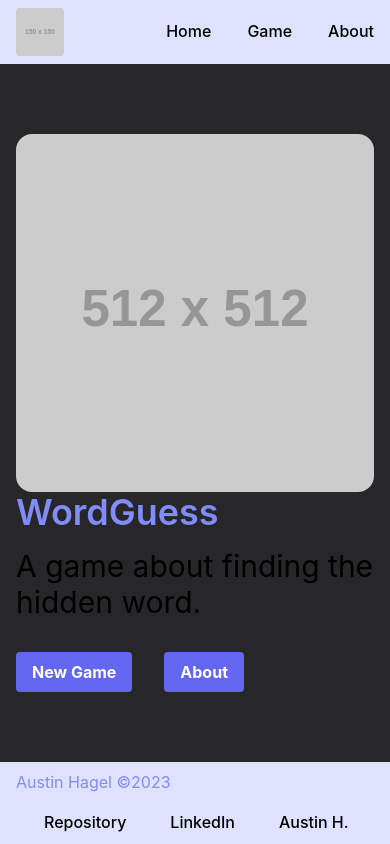
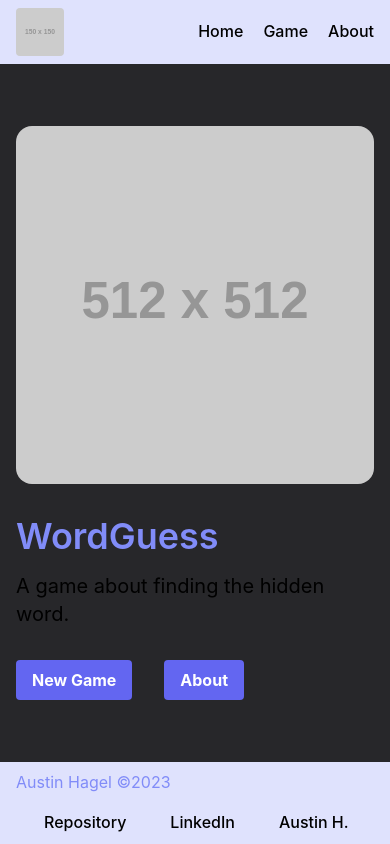
Before and after one commit to austinh-io/RTT-WordGuess, a React (Vite) app in the folder rtt-wordguess/: page / in a window 390 px wide. Built offline with nearby package versions, Linux system fonts and the light colour scheme; some icons are missing.

Commit message:
Update Header and Navigation styles

```diff
--- a/rtt-wordguess/src/components/Header.tsx
+++ b/rtt-wordguess/src/components/Header.tsx
@@ -5,10 +5,12 @@ const Header = () => {
     <header className='flex flex-grow justify-between items-center header bg-zinc-800 px-4 h-full'>
       <div className='flex sm:flex-row flex-col-reverse mx-auto  justify-normal sm:justify-between items-center w-full max-w-screen-xl'>
         <div className='flex flex-col items-start justify-center'>
-          <h1 className='md:text-6xl text-4xl text-indigo-400 font-semibold'>
+          <h1 className='md:text-6xl text-4xl mt-8 md:mt-0 text-indigo-400 font-semibold'>
             WordGuess
           </h1>
-          <p className='text-3xl mt-4'>A game about finding the hidden word.</p>
+          <p className='md:text-3xl text-xl mt-4'>
+            A game about finding the hidden word.
+          </p>
           <div className='flex items-start justify-center mt-8 gap-8'>
             <Button>New Game</Button>
             <Button>About</Button>
--- a/rtt-wordguess/src/components/Navigation.tsx
+++ b/rtt-wordguess/src/components/Navigation.tsx
@@ -7,7 +7,7 @@ const Navigation = () => {
       <nav className=' bg-indigo-400 bg-opacity-25 px-4 py-2'>
         <div className='flex mx-auto max-w-screen-xl'>
           <Logo />
-          <ul className='flex items-center justify-end gap-8 ml-auto'>
+          <ul className='flex items-center justify-end gap-4 ml-auto'>
             <li>
               <NormalNavLink
                 title='Home'
```
